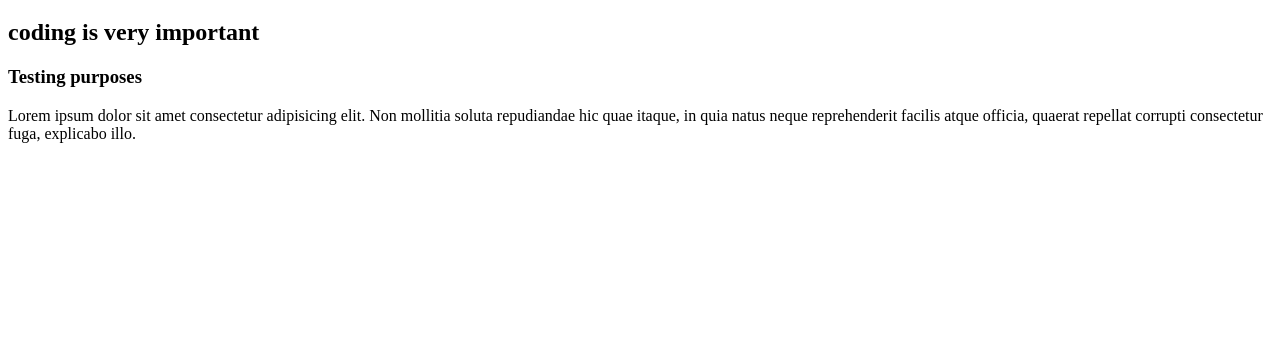
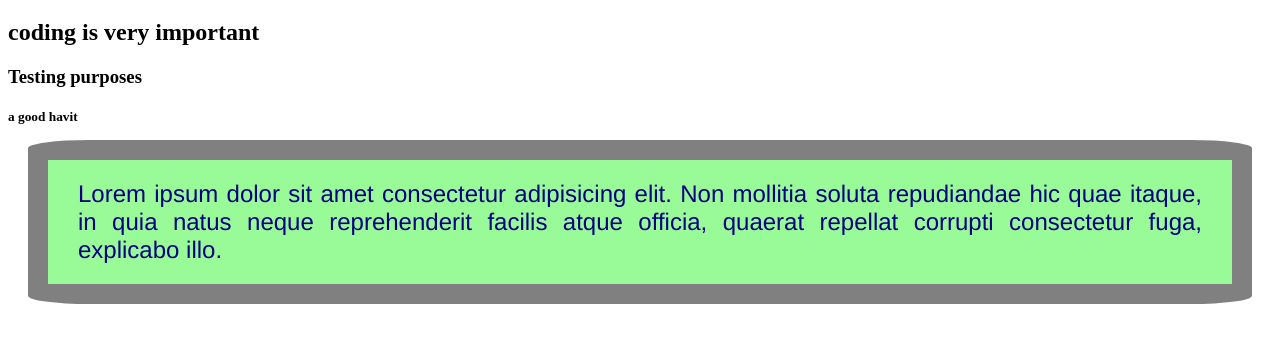
Before and after one commit to CoderShimul/second-repo, a plain HTML site: page index.html in a window 1280 px wide. Shown: the part 61-404 px from the top of the page. Drawn offline with Linux system fonts and the light colour scheme.

Commit message:
style and tag added

```diff
--- a/index.html
+++ b/index.html
@@ -11,6 +11,7 @@
     <h1>This is my second repo</h1>
     <h2>coding is very important</h2>
     <h3>Testing purposes</h3>
+    <b><small> a good havit</small></b>
     <p>Lorem ipsum dolor sit amet consectetur adipisicing elit. Non mollitia soluta repudiandae hic quae itaque, in quia natus neque reprehenderit facilis atque officia, quaerat repellat corrupti consectetur fuga, explicabo illo.</p>
 </body>
 </html>
--- a/style.css
+++ b/style.css
@@ -2,3 +2,14 @@ h1{
     color: orangered;
     text-align: center;
 }
+p{
+    text-align: justify;
+    font-family: 'Franklin Gothic Medium', 'Arial Narrow', Arial, sans-serif;
+    font-size: 24px;
+    color: navy;
+    background-color: palegreen;
+    border: 20px solid gray;
+    padding: 20px 30px;
+    margin: 15px 20px;
+    border-radius: 5%;
+}
```
